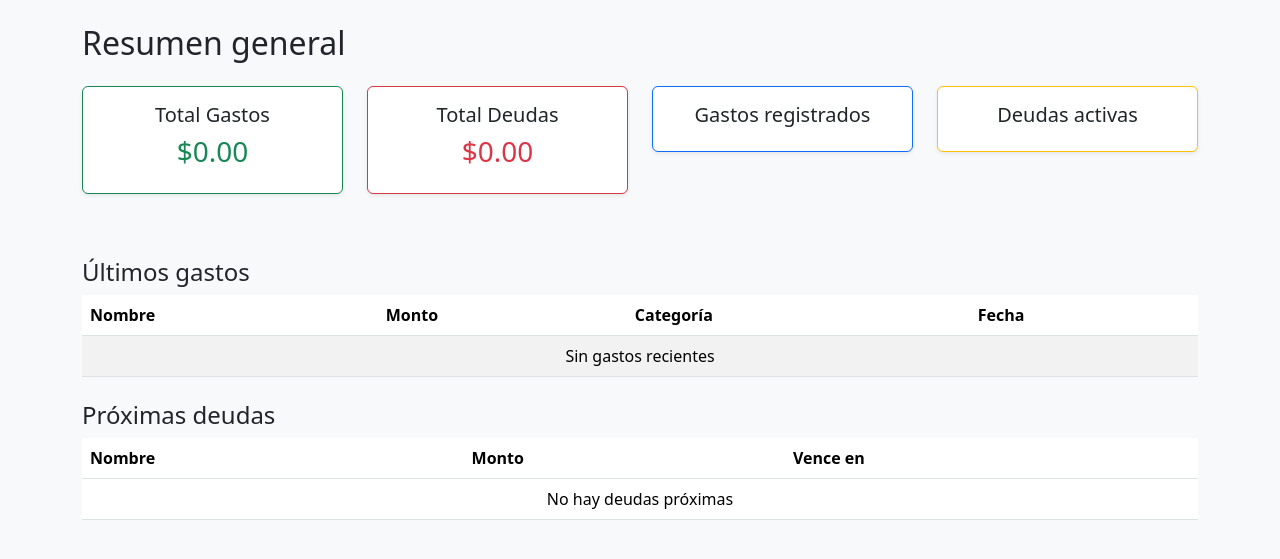
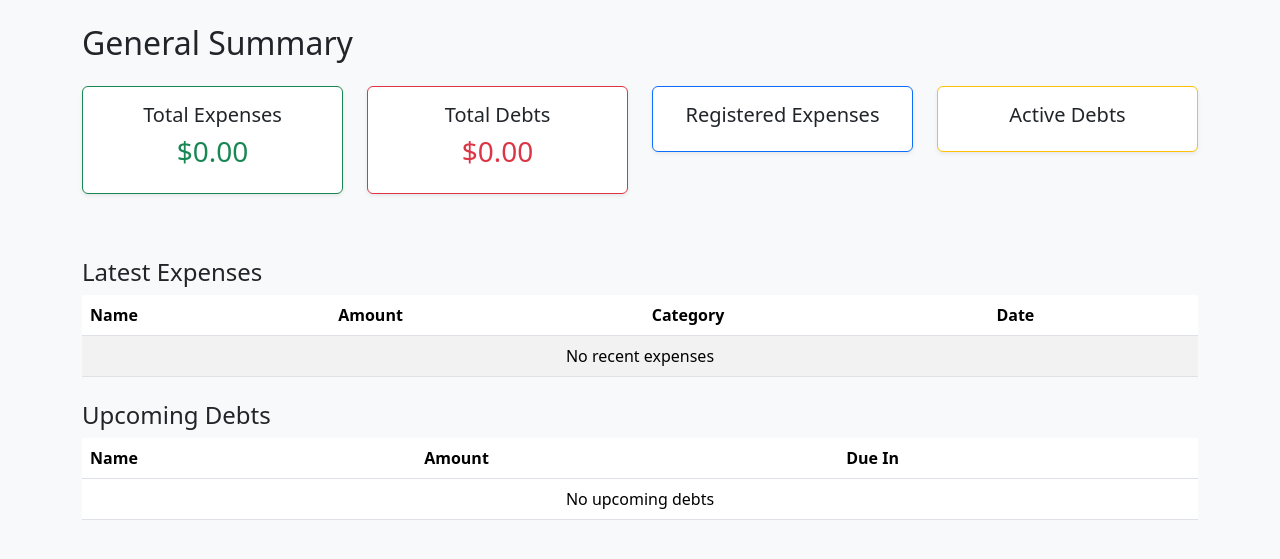
Before and after one commit to EzequielAndreus/Personal-Finance-Manager, a Python web app: template src/templates/index.html in a window 1280 px wide. Shown: the part 56-615 px from the top of the page. Run offline with Jinja, Linux system fonts and the light colour scheme; the template is opened without the code that fills it, so the values that code supplies are empty.

Commit message:
SCRUM-21 Change the language of the code to English
SCRUM-21 Change the language of every template to English

```diff
--- a/src/templates/404.html
+++ b/src/templates/404.html
@@ -1,9 +1,9 @@
 {% extends "base.html" %}
-{% block title %}Página no encontrada{% endblock %}
+{% block title %}Back to home{% endblock %}
 {% block content %}
 <div class="text-center mt-5">
     <h1>404</h1>
-    <p>Página no encontrada 😕</p>
-    <a href="{{ url_for('index') }}" class="btn btn-dark">Volver al inicio</a>
+    <p>Page not found</p>
+    <a href="{{ url_for('dashboard.index') }}" class="btn btn-dark">Back to home</a>
 </div>
 {% endblock %}
--- a/src/templates/500.html
+++ b/src/templates/500.html
@@ -1,9 +1,9 @@
 {% extends "base.html" %}
-{% block title %}Error del servidor{% endblock %}
+{% block title %}Server Error{% endblock %}
 {% block content %}
 <div class="text-center mt-5">
     <h1>500</h1>
-    <p>Ocurrió un error interno en el servidor ⚠️</p>
-    <a href="{{ url_for('index') }}" class="btn btn-dark">Volver al inicio</a>
+    <p>HM... Unfortunately, the server crashed. Apologies </p>
+    <a href="{{ url_for('dashboard.index') }}" class="btn btn-dark">Back to Home</a>
 </div>
 {% endblock %}
--- a/src/templates/base.html
+++ b/src/templates/base.html
@@ -1,5 +1,5 @@
 <!DOCTYPE html>
-<html lang="es">
+<html lang="en">
 <head>
     <meta charset="UTF-8">
     <title>{% block title %}Expenses App{% endblock %}</title>
@@ -11,20 +11,19 @@
 
     <nav class="navbar navbar-expand-lg navbar-dark bg-dark mb-4">
         <div class="container">
-            <a class="navbar-brand" href="{{ url_for('index') }}">💰 Expenses</a>
+            <a class="navbar-brand" href="{{ url_for('dashboard.index') }}">💰 Expenses</a>
             <button class="navbar-toggler" type="button" data-bs-toggle="collapse" data-bs-target="#navbarNav">
                 <span class="navbar-toggler-icon"></span>
             </button>
             {% if session.get('user_id') %}
             <div class="collapse navbar-collapse" id="navbarNav">
                 <ul class="navbar-nav me-auto">
-                    <li class="nav-item"><a class="nav-link" href="{{ url_for('new_expense') }}">Nuevo</a></li>
-                    <li class="nav-item"><a class="nav-link" href="{{ url_for('expenses_list') }}">Gastos</a></li>
-                    <li class="nav-item"><a class="nav-link" href="{{ url_for('debts_list') }}">Deudas</a></li>
-                    <li class="nav-item"><a class="nav-link" href="{{ url_for('summary') }}">Resumen</a></li>
+                    <li class="nav-item"><a class="nav-link" href="{{ url_for('expenses.new_expense') }}">New</a></li>
+                    <li class="nav-item"><a class="nav-link" href="{{ url_for('expenses.expenses_list') }}">Expenses</a></li>
+                    <li class="nav-item"><a class="nav-link" href="{{ url_for('expenses.debts_list') }}">Debts</a></li>
                 </ul>
                 <span class="navbar-text me-3">👤 {{ session['username'] }}</span>
-                <a href="{{ url_for('logout') }}" class="btn btn-outline-light btn-sm">Cerrar sesión</a>
+                <a href="{{ url_for('auth.logout') }}" class="btn btn-outline-light btn-sm">Log out</a>
             </div>
             {% endif %}
         </div>
--- a/src/templates/index.html
+++ b/src/templates/index.html
@@ -1,13 +1,13 @@
 {% extends "base.html" %}
 {% block title %}Dashboard{% endblock %}
 {% block content %}
-<h2 class="mb-4">Resumen general</h2>
+<h2 class="mb-4">General Summary</h2>
 
 <div class="row text-center">
     <div class="col-md-3 mb-3">
         <div class="card border-success shadow-sm">
             <div class="card-body">
-                <h5>Total Gastos</h5>
+                <h5>Total Expenses</h5>
                 <h3 class="text-success">${{ "%.2f"|format(total_expenses) }}</h3>
             </div>
         </div>
@@ -15,7 +15,7 @@
     <div class="col-md-3 mb-3">
         <div class="card border-danger shadow-sm">
             <div class="card-body">
-                <h5>Total Deudas</h5>
+                <h5>Total Debts</h5>
                 <h3 class="text-danger">${{ "%.2f"|format(total_debts) }}</h3>
             </div>
         </div>
@@ -23,7 +23,7 @@
     <div class="col-md-3 mb-3">
         <div class="card border-primary shadow-sm">
             <div class="card-body">
-                <h5>Gastos registrados</h5>
+                <h5>Registered Expenses</h5>
                 <h3>{{ expenses_count }}</h3>
             </div>
         </div>
@@ -31,16 +31,23 @@
     <div class="col-md-3 mb-3">
         <div class="card border-warning shadow-sm">
             <div class="card-body">
-                <h5>Deudas activas</h5>
+                <h5>Active Debts</h5>
                 <h3>{{ debts_count }}</h3>
             </div>
         </div>
     </div>
 </div>
 
-<h4 class="mt-5">Últimos gastos</h4>
+<h4 class="mt-5">Latest Expenses</h4>
 <table class="table table-striped">
-    <thead><tr><th>Nombre</th><th>Monto</th><th>Categoría</th><th>Fecha</th></tr></thead>
+    <thead>
+        <tr>
+            <th>Name</th>
+            <th>Amount</th>
+            <th>Category</th>
+            <th>Date</th>
+        </tr>
+    </thead>
     <tbody>
         {% for e in recent_expenses %}
         <tr>
@@ -50,23 +57,29 @@
             <td>{{ e.date.strftime('%Y-%m-%d') }}</td>
         </tr>
         {% else %}
-        <tr><td colspan="4" class="text-center">Sin gastos recientes</td></tr>
+        <tr><td colspan="4" class="text-center">No recent expenses</td></tr>
         {% endfor %}
     </tbody>
 </table>
 
-<h4 class="mt-4">Próximas deudas</h4>
+<h4 class="mt-4">Upcoming Debts</h4>
 <table class="table table-hover">
-    <thead><tr><th>Nombre</th><th>Monto</th><th>Vence en</th></tr></thead>
+    <thead>
+        <tr>
+            <th>Name</th>
+            <th>Amount</th>
+            <th>Due In</th>
+        </tr>
+    </thead>
     <tbody>
         {% for d in upcoming_debts %}
         <tr>
             <td>{{ d.name }}</td>
             <td>${{ "%.2f"|format(d.amount) }}</td>
-            <td>{{ d.due_date.strftime('%Y-%m-%d') }} ({{ d.days_until_due }} días)</td>
+            <td>{{ d.due_date.strftime('%Y-%m-%d') }} ({{ d.days_until_due }} days)</td>
         </tr>
         {% else %}
-        <tr><td colspan="3" class="text-center">No hay deudas próximas</td></tr>
+        <tr><td colspan="3" class="text-center">No upcoming debts</td></tr>
         {% endfor %}
     </tbody>
 </table>
```
Also changed, not shown: src/templates/debts.html (+13 -6 lines), src/templates/expenses.html (+12 -6 lines), src/templates/login.html (+5 -5 lines), src/templates/new_expense.html (+10 -10 lines), src/templates/summary.html (deleted, +0 -35 lines).
